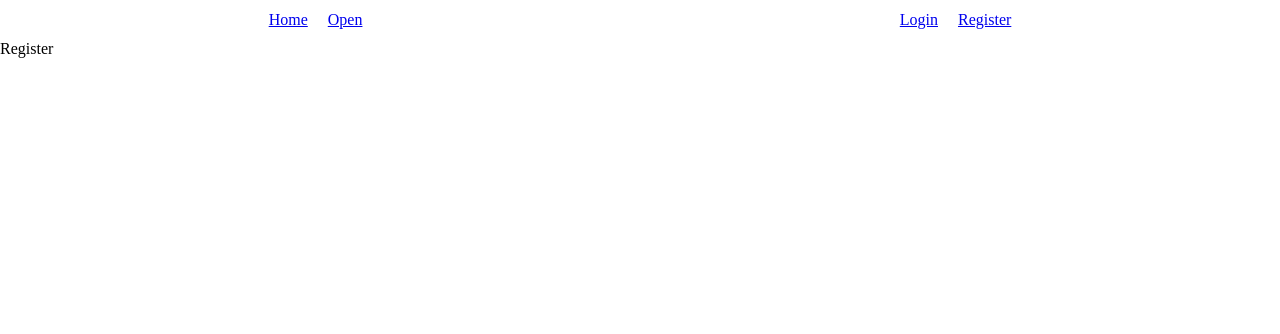
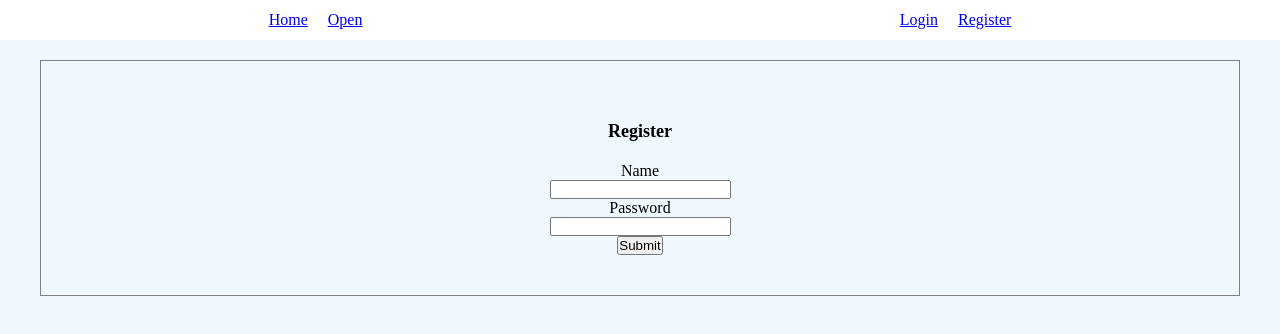
Before and after one commit to Babi1618/app-login, a React (Create React App) app: page /register in a window 1280 px wide. Shown: the top 334 px of the page. Built offline with nearby package versions, Linux system fonts and the light colour scheme; no server answers.

Commit message:
register - post new user!

```diff
--- a/src/App.css
+++ b/src/App.css
@@ -24,8 +24,6 @@ nav > ul > li {
 
 .login-section {
   background-color: aliceblue;
-  /* height: 100%;
-   */
   flex: 1;
   padding: 20px 40px;
 }
--- a/src/App.tsx
+++ b/src/App.tsx
@@ -12,7 +12,6 @@ import { Register } from "./pages/Register";
 import { useGlobalContext } from "./context/GlobalContext";
 
 function App() {
-  const { loggedUser, users } = useGlobalContext() as any;
 
   return (
     <div className="App">
--- a/src/context/GlobalContext.tsx
+++ b/src/context/GlobalContext.tsx
@@ -4,7 +4,6 @@ import {
   useCallback,
   useContext,
   useEffect,
-  useReducer,
   useState,
 } from "react";
 import { fetchData } from "../utils/api";
--- a/src/pages/Register.tsx
+++ b/src/pages/Register.tsx
@@ -1,3 +1,49 @@
+import { useForm } from "react-hook-form";
+
 export const Register = () => {
-  return <div>Register</div>;
+  const {
+    register,
+    handleSubmit,
+    formState: { errors },
+  } = useForm();
+
+  const onSubmit = (data: any) => {
+    const obj = {
+      ...data,
+      type: "user",
+    };
+    console.log(obj);
+    fetch("http://localhost:3004/users", {
+      method: "POST",
+      headers: {
+        "Content-Type": "application/json",
+      },
+      body: JSON.stringify(obj),
+    })
+      .then((response) => response.json())
+      .then((data) => console.log(data))
+      .catch((error) => console.log(error));
+  };
+
+  return (
+    <div className="section login-section">
+      <div className="login-container">
+        <div className="login-content">
+          <div className="section-title">Register</div>
+          <form onSubmit={handleSubmit(onSubmit)}>
+            <div>
+              <div>Name</div>
+              <input {...register("name")} />
+            </div>
+            <div>
+              <div>Password</div>
+              <input {...register("pass", { required: true })} />
+            </div>
+            {errors.exampleRequired && <div>This field is required</div>}
+            <input type="submit" />
+          </form>
+        </div>
+      </div>
+    </div>
+  );
 };
```
